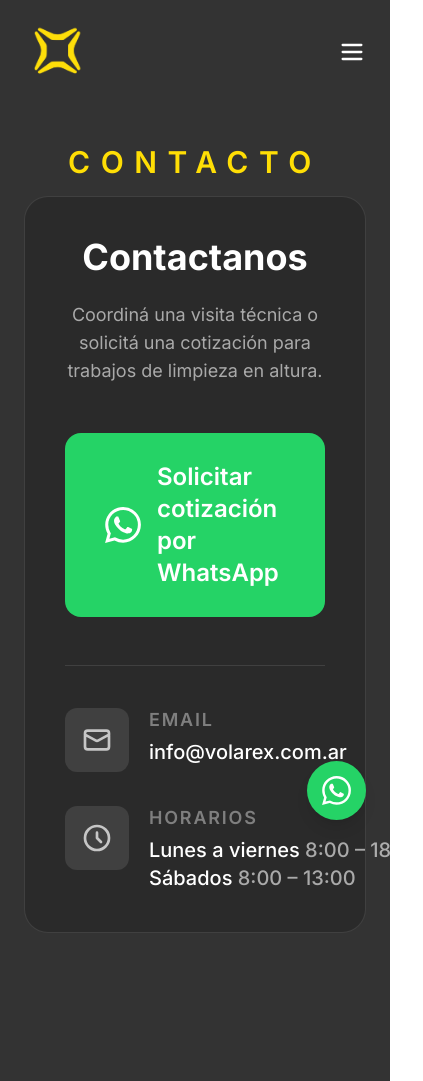
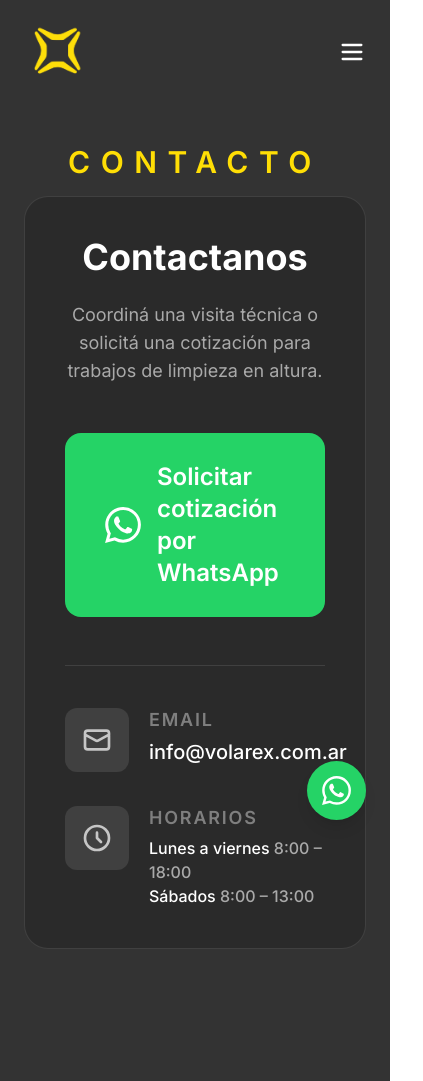
Before and after one commit to volarex-arg/volarex-web, a Next.js app: page /contacto in a window 390 px wide. Shown: the top 1081 px of the page, 423 px wide, since content can reach past the window. Built offline with nearby package versions, Linux system fonts and the light colour scheme.

Commit message:
ultimo push 28-05

```diff
--- a/app/contacto/page.tsx
+++ b/app/contacto/page.tsx
@@ -77,8 +77,8 @@ export default function ContactoPage() {
                 </div>
                 <div>
                   <p className="text-white/40 text-lg font-semibold uppercase tracking-widest mb-1">Horarios</p>
-                  <p className="text-white text-xl font-medium whitespace-nowrap">Lunes a viernes <span className="text-white/60">8:00 – 18:00</span></p>
-                  <p className="text-white text-xl font-medium whitespace-nowrap">Sábados <span className="text-white/60">8:00 – 13:00</span></p>
+                  <p className="text-white text-base md:text-xl font-medium">Lunes a viernes <span className="text-white/60">8:00 – 18:00</span></p>
+                  <p className="text-white text-base md:text-xl font-medium">Sábados <span className="text-white/60">8:00 – 13:00</span></p>
                 </div>
               </div>
 
```
Also changed, not shown: 1 other file (tests, documents, lock files or other folders).
